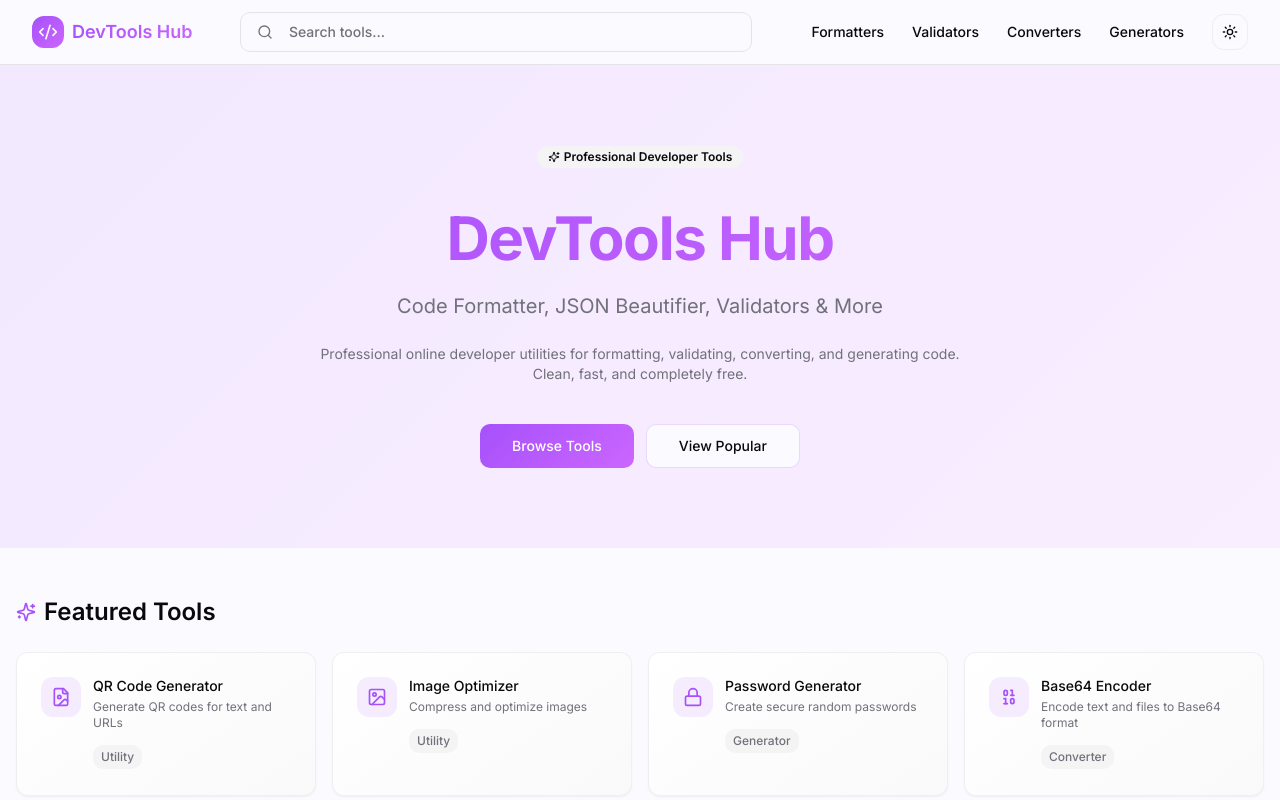
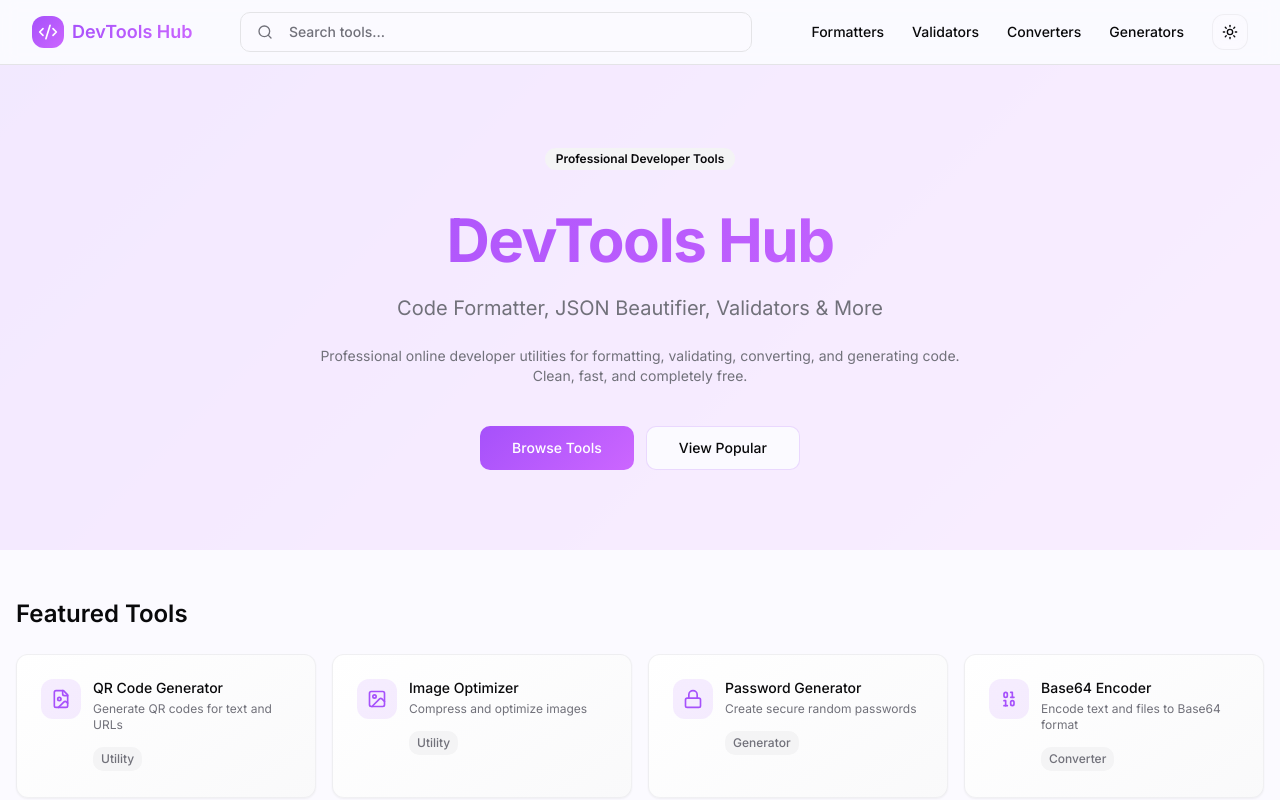
Before and after one commit to bytangle/devtools-hub, a React (Vite) app: page / in a window 1280 px wide. Shown: the top 800 px of the page. Built offline with nearby package versions, Linux system fonts and the light colour scheme.

Commit message:
apply new update

```diff
--- a/src/pages/Index.tsx
+++ b/src/pages/Index.tsx
@@ -5,7 +5,7 @@ import { Button } from "@/components/ui/button"
 import { Badge } from "@/components/ui/badge"
 import { SEO } from "@/components/SEO"
 import { featuredTools, popularTools, categories } from "@/data/tools"
-import { Sparkles, TrendingUp } from "lucide-react"
+import { TrendingUp } from "lucide-react"
 
 const Index = () => {
   const [selectedCategory, setSelectedCategory] = useState("All")
@@ -30,7 +30,6 @@ const Index = () => {
         <div className="relative container mx-auto px-4 py-20 text-center">
           <div className="mx-auto max-w-4xl space-y-6">
             <Badge variant="secondary" className="mb-4">
-              <Sparkles className="h-3 w-3 mr-1" />
               Professional Developer Tools
             </Badge>
             <h1 className="text-4xl font-bold tracking-tight sm:text-6xl bg-gradient-primary bg-clip-text text-transparent">
@@ -68,7 +67,6 @@ const Index = () => {
         {/* Featured Tools */}
         <section id="featured-tools" className="space-y-6">
           <div className="flex items-center space-x-2">
-            <Sparkles className="h-5 w-5 text-primary" />
             <h2 className="text-2xl font-semibold">Featured Tools</h2>
           </div>
           <div className="grid grid-cols-1 md:grid-cols-2 lg:grid-cols-3 xl:grid-cols-4 gap-4">
```
Also changed, not shown: 1 other file (tests, documents, lock files or other folders).
